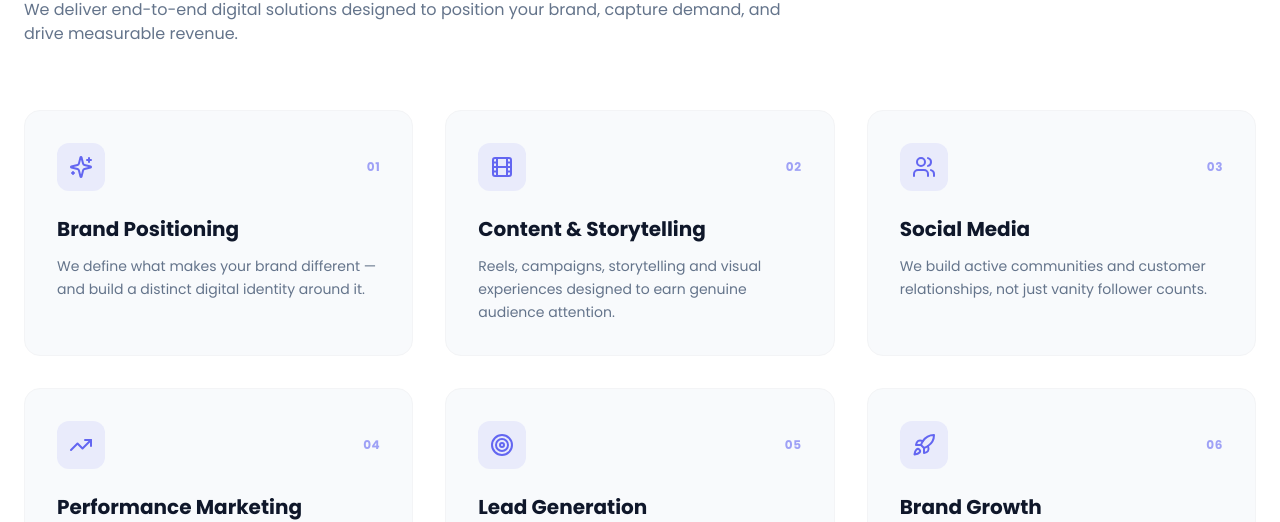
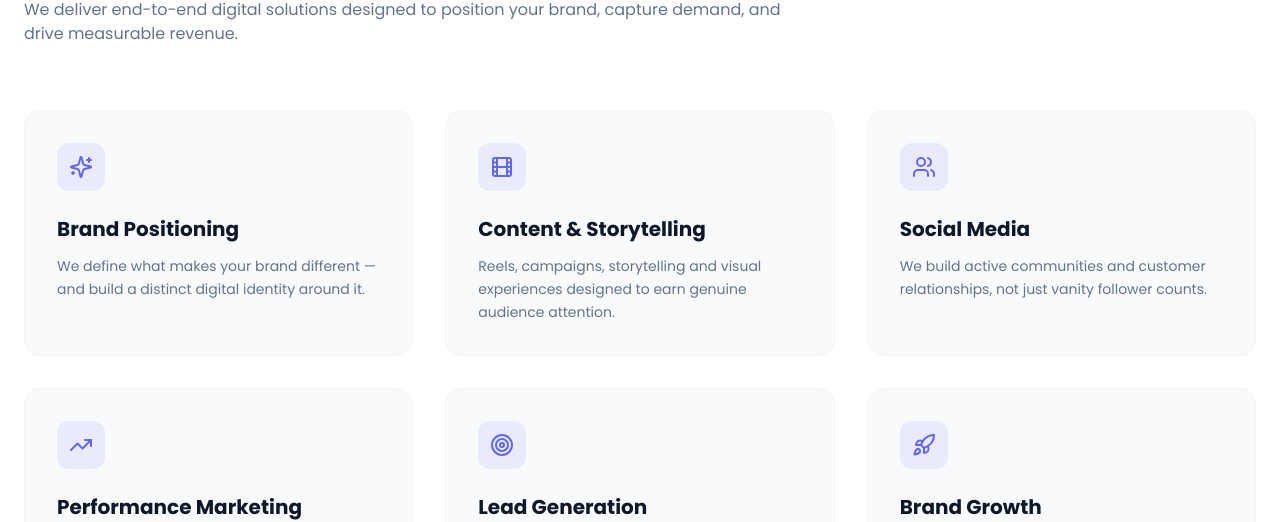
Before and after one commit to Vasanthank994499/Nova-frames-, a Next.js app: page / in a window 1280 px wide. Shown: the part 994-1516 px from the top of the page. Built offline with nearby package versions, Linux system fonts and the light colour scheme.

Commit message:
style: remove numbers '01, 02, 03, 04, 05, 06' from WHAT WE DO services cards

```diff
--- a/components/Services.tsx
+++ b/components/Services.tsx
@@ -5,37 +5,31 @@ import { Sparkles, Film, Users, TrendingUp, Target, Rocket } from 'lucide-react'
 
 const services = [
   {
-    number: '01',
     title: 'Brand Positioning',
     description: 'We define what makes your brand different — and build a distinct digital identity around it.',
     icon: Sparkles,
   },
   {
-    number: '02',
     title: 'Content & Storytelling',
     description: 'Reels, campaigns, storytelling and visual experiences designed to earn genuine audience attention.',
     icon: Film,
   },
   {
-    number: '03',
     title: 'Social Media',
     description: 'We build active communities and customer relationships, not just vanity follower counts.',
     icon: Users,
   },
   {
-    number: '04',
     title: 'Performance Marketing',
     description: 'Strategic paid campaigns designed around enquiries, qualified customers, and measurable ROI.',
     icon: TrendingUp,
   },
   {
-    number: '05',
     title: 'Lead Generation',
     description: 'We create reliable systems that turn digital attention into high-intent business opportunities.',
     icon: Target,
   },
   {
-    number: '06',
     title: 'Brand Growth',
     description: 'A cohesive combination of strategy, creativity, and performance built around your business goals.',
     icon: Rocket,
@@ -87,13 +81,10 @@ export default function Services() {
               className="bg-surface-alt border border-gray-100 rounded-2xl p-6 sm:p-8 hover:shadow-xl hover:border-accent/20 transition-all duration-300 flex flex-col justify-between group"
             >
               <div>
-                <div className="flex items-center justify-between mb-6">
+                <div className="mb-6">
                   <div className="w-12 h-12 rounded-xl bg-accent/10 flex items-center justify-center text-accent group-hover:bg-accent group-hover:text-white transition-colors duration-300">
                     <service.icon size={24} strokeWidth={2} />
                   </div>
-                  <span className="text-xs font-bold text-accent/60 tracking-wider">
-                    {service.number}
-                  </span>
                 </div>
                 <h3 className="text-lg sm:text-xl font-bold text-txt-primary group-hover:text-accent transition-colors duration-200">
                   {service.title}
```
